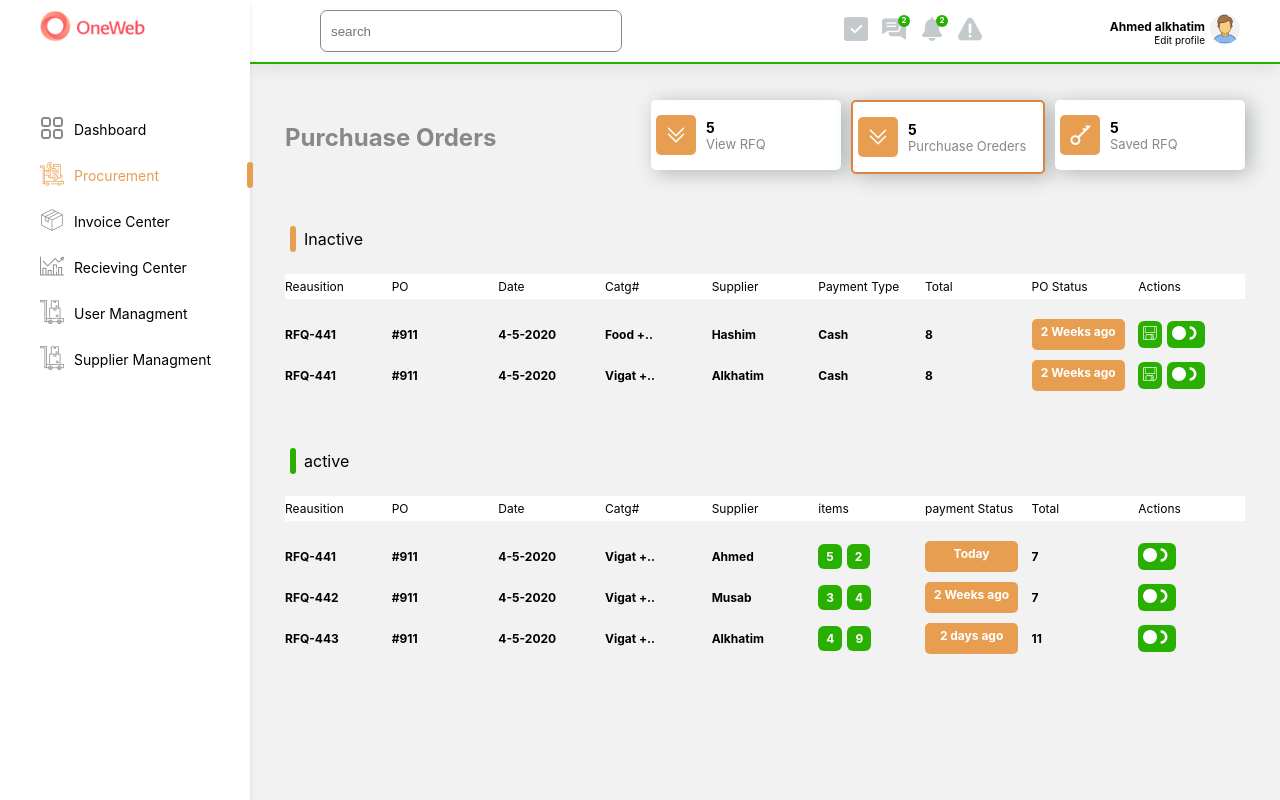
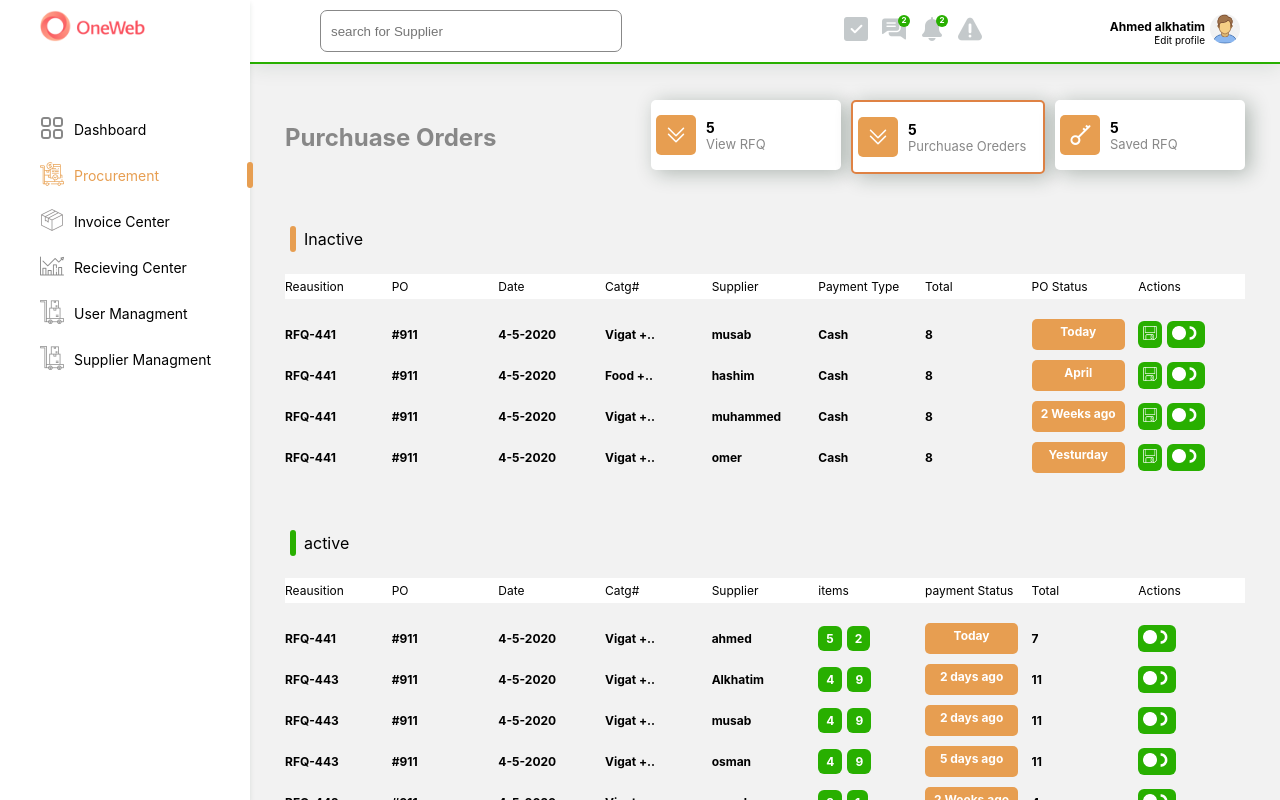
Before and after one commit to Ahmed-Alkhatim/interview, a React (Create React App) app: page / in a window 1280 px wide. Both pictures are taken after a click on the item "Procurement". Built offline with nearby package versions, Linux system fonts and the light colour scheme.

Commit message:
Searcher

```diff
--- a/src/App.js
+++ b/src/App.js
@@ -7,13 +7,17 @@ import { Header } from "./components"
 import './App.css';
 const  App =() => {
   const [page, setPage] = useState("Dashboard")
+  const [filter, setFilter] = useState(null)
+  const updateFilter = (searcher) => {
+   setFilter(searcher)
+  }
   return (
     <div className="App">
       <Content>
-        <Header page = {page}/>
+        <Header page = {page} updateFilter = {updateFilter}/>
           {page === "Dashboard"
           ? <Dashboard />
-          : <Purchuase />
+          : <Purchuase filter = {filter}/>
         }
       </Content>
       <Navigator page = {page} setPage = {(page) => setPage(page)}/>
--- a/src/Purchuase/data.js
+++ b/src/Purchuase/data.js
@@ -6,7 +6,7 @@ const active = [
      "PO" : "#911",
      "Date" : "4-5-2020",
      "Catg#" : {"Vigat" : "5" ,"Meat" : "2"},
-     "Supplier" : "Ahmed",
+     "Supplier" : "ahmed",
      "Payment Type" : "Cash",
     "payment Status" : "Today",
     "PO Status" : "2 Weeks ago",
@@ -15,67 +15,158 @@ const active = [
      "paymentType" : "Cash"
     },
     {
+        "id" : "3",
+        "status" : "2",
+        "Reausition" : "RFQ-443",
+         "PO" : "#911",
+         "Date" : "4-5-2020",
+         "Catg#" : {"Vigat" : "4" ,"Meat" : "9"},
+         "Supplier" : "Alkhatim",
+         "Payment Type" : "Cash",
+        "payment Status" : "2 days ago",
+        "PO Status" : "1 Week ago",
+        "PO status" : "2 Week ago",
+         "Total" : "11",
+         "paymentType" : "Cash"
+        },
+        {
+        "id" : "4",
+        "status" : "2",
+        "Reausition" : "RFQ-443",
+         "PO" : "#911",
+         "Date" : "4-5-2020",
+         "Catg#" : {"Vigat" : "4" ,"Meat" : "9"},
+         "Supplier" : "musab",
+         "Payment Type" : "Cash",
+        "payment Status" : "2 days ago",
+        "PO Status" : "1 Week ago",
+        "PO status" : "2 Week ago",
+         "Total" : "11",
+         "paymentType" : "Cash"
+        },
+        {
+            "id" : "7",
+            "status" : "2",
+            "Reausition" : "RFQ-443",
+            "PO" : "#911",
+            "Date" : "4-5-2020",
+            "Catg#" : {"Vigat" : "4" ,"Meat" : "9"},
+            "Supplier" : "osman",
+            "Payment Type" : "Cash",
+            "payment Status" : "5 days ago",
+            "PO Status" : "1 Week ago",
+            "PO status" : "2 Week ago",
+            "Total" : "11",
+            "paymentType" : "Cash"
+            },
+    {
     "id" : "2",
     "status" : "2",
     "Reausition" : "RFQ-442",
      "PO" : "#911",
      "Date" : "4-5-2020",
-     "Catg#" : {"Vigat" : "3" ,"Meat" : "4"},
-     "Supplier" : "Musab",
+     "Catg#" : {"Vigat" : "3" ,"Meat" : "1"},
+     "Supplier" : "musab",
      "Payment Type" : "Cash",
     "payment Status" : "2 Weeks ago",
     "PO Status" : "2 days ago",
     "PO status" : "2 days ago",
-     "Total" : "7",
+     "Total" : "4",
      "paymentType" : "Cash"
     },
+
     {
-    "id" : "3",
+    "id" : "5",
     "status" : "2",
     "Reausition" : "RFQ-443",
      "PO" : "#911",
      "Date" : "4-5-2020",
-     "Catg#" : {"Vigat" : "4" ,"Meat" : "9"},
-     "Supplier" : "Alkhatim",
+     "Catg#" : {"Vigat" : "14" ,"Meat" : "9"},
+     "Supplier" : "alkhatim",
      "Payment Type" : "Cash",
-    "payment Status" : "2 days ago",
+    "payment Status" : "2 Months ago",
     "PO Status" : "1 Week ago",
     "PO status" : "2 Week ago",
-     "Total" : "11",
+     "Total" : "23",
      "paymentType" : "Cash"
     },
-
+    {
+    "id" : "6",
+    "status" : "2",
+    "Reausition" : "RFQ-443",
+    "PO" : "#911",
+    "Date" : "4-5-2020",
+    "Catg#" : {"Vigat" : "4" ,"Meat" : "9"},
+    "Supplier" : "omer",
+    "Payment Type" : "Cash",
+    "payment Status" : "Month ago",
+    "PO Status" : " yesturday",
+    "PO status" : "2 Week ago",
+        "Total" : "11",
+        "paymentType" : "Cash"
+    },
 
 ]
 const inactive = [ {
+   "id" : "4",
+    "status" : "2",
+    "Reausition" : "RFQ-441",
+    "PO" : "#911",
+    "Date" : "4-5-2020",
+    "Catg#" : {"Vigat" : "4" ,"Meat" : "7"},
+    "Supplier" : "musab",
+    "Payment Type" : "Cash",
+    "payment Status" : "2 Weeks ago",
+    "PO Status" : " Today",
+    "PO status" : "3 Weeks ago",
+    "Total" : "8",
+    "paymentType" : "Cash"
+    },{
     "id" : "1",
     "status" : "2",
     "Reausition" : "RFQ-441",
      "PO" : "#911",
      "Date" : "4-5-2020",
     "Catg#" : {"Food" : 2 ,"Meat" : "3"},
-     "Supplier" : "Hashim",
+     "Supplier" : "hashim",
      "Payment Type" : "Cash",
+    "payment Status" : "Yesturday",
+    "PO Status" : "April",
+    "PO status" : "3 Weeks ago",
+     "Total" : "8",
+     "paymentType" : "Cash"
+    },
+    {
+    "id" : "2",
+    "status" : "2",
+    "Reausition" : "RFQ-441",
+    "PO" : "#911",
+    "Date" : "4-5-2020",
+    "Catg#" : {"Vigat" : "4" ,"Meat" : "7"},
+    "Supplier" : "muhammed",
+    "Payment Type" : "Cash",
     "payment Status" : "2 Weeks ago",
     "PO Status" : "2 Weeks ago",
     "PO status" : "3 Weeks ago",
-     "Total" : "8",
-     "paymentType" : "Cash"
-    },{
-    "id" : "2",
+    "Total" : "8",
+    "paymentType" : "Cash"
+    },
+    {
+    "id" : "3",
     "status" : "2",
     "Reausition" : "RFQ-441",
-     "PO" : "#911",
-     "Date" : "4-5-2020",
-     "Catg#" : {"Vigat" : "4" ,"Meat" : "7"},
-     "Supplier" : "Alkhatim",
-     "Payment Type" : "Cash",
-    "payment Status" : "2 Weeks ago",
-    "PO Status" : "2 Weeks ago",
-    "PO status" : "3 Weeks ago",
-     "Total" : "8",
-     "paymentType" : "Cash"
-    }
+    "PO" : "#911",
+    "Date" : "4-5-2020",
+    "Catg#" : {"Vigat" : "4" ,"Meat" : "7"},
+    "Supplier" : "omer",
+    "Payment Type" : "Cash",
+    "payment Status" : "Yesturday",
+    "PO Status" : "Yesturday",
+    "PO status" : "Yesturday",
+    "Total" : "8",
+    "paymentType" : "Cash"
+    },
+
 ]
 
 let data = { active, inactive}
--- a/src/Purchuase/index.js
+++ b/src/Purchuase/index.js
@@ -6,14 +6,27 @@ import mark from "../images/save.png"
 import half from "../images/half.png"
 import "./purchuase.css"
 import data from "./data"
-import { useState } from "react"
+import { useEffect, useState } from "react"
 
 const activeheaders = ["Reausition", "PO", "Date" , "Catg#", "Supplier", "items","payment Status", "Total", "Actions"]
 const inActiveheaders = ["Reausition", "PO", "Date" , "Catg#", "Supplier", "Payment Type", "Total", "PO Status", "Actions"]
 
-const Purchuase = () => {
+const Purchuase = (props) => {
     const [page, setPage] = useState("Purchuase Orders")
+    const [activeData, setActive] = useState(data.active)
+    const [inactiveData, setinActive] = useState(data.inactive)
+    useEffect( ()=> {
+        if(props.filter) {
+            let activeFiltered = data.active.filter( (data) => data.Supplier.indexOf(props.filter) != -1)
+            let inactiveFiltered = data.inactive.filter( (data) => data.Supplier.indexOf(props.filter) != -1)
+            setActive(activeFiltered)
+            setinActive(inactiveFiltered)
+        } else {
+            setActive(data.active)
+            setinActive(data.inactive)
+        }
 
+    }, [props.filter])
     return(
         <>
         <div className="purchuase page">
@@ -60,11 +73,11 @@ const Purchuase = () => {
 
             </div>
             <div className="tables">
-            <Table title = "Inactive" data = {data.inactive} headers = {inActiveheaders}/>
+            <Table title = "Inactive" data = {inactiveData} headers = {inActiveheaders}/>
             </div>
 
             <div className="tables">
-            <Table title = "active" data = {data.active} headers = {activeheaders}/>
+            <Table title = "active" data = {activeData} headers = {activeheaders}/>
             </div>
         </div>
         </>
--- a/src/components/Header.js
+++ b/src/components/Header.js
@@ -6,19 +6,27 @@ import user from "../images/user.png"
 import { useState, useEffect } from "react"
 
 const Header = (props) => {
+    const [searcher, setSearcher] = useState()
     const [isNotiDisplayed, setNotifi] = useState(false)
     const [isMesDisplayed, setMess] = useState(false)
+
+    const handleChange  = (e) =>{
+        setSearcher(e.target.value)
+        props.updateFilter(e.target.value)
+    }
+
     useEffect(() => {
         document.getElementsByClassName("page")[0].addEventListener( "click", () =>{
             setNotifi(false)
             setMess(false)
         })
     }, [props.page]);
+
     return(
         <div className="header">
 
             <div className="searcher" style={{ display : props.page !=="Procurement" && "none"}}>
-                <input name = "searcher" value={""} placeholder = "search"/>
+                <input name = "searcher"  placeholder = "search for Supplier" value = {searcher} onChange ={ handleChange }/>
             </div>
 
             <div className="icons">
```
